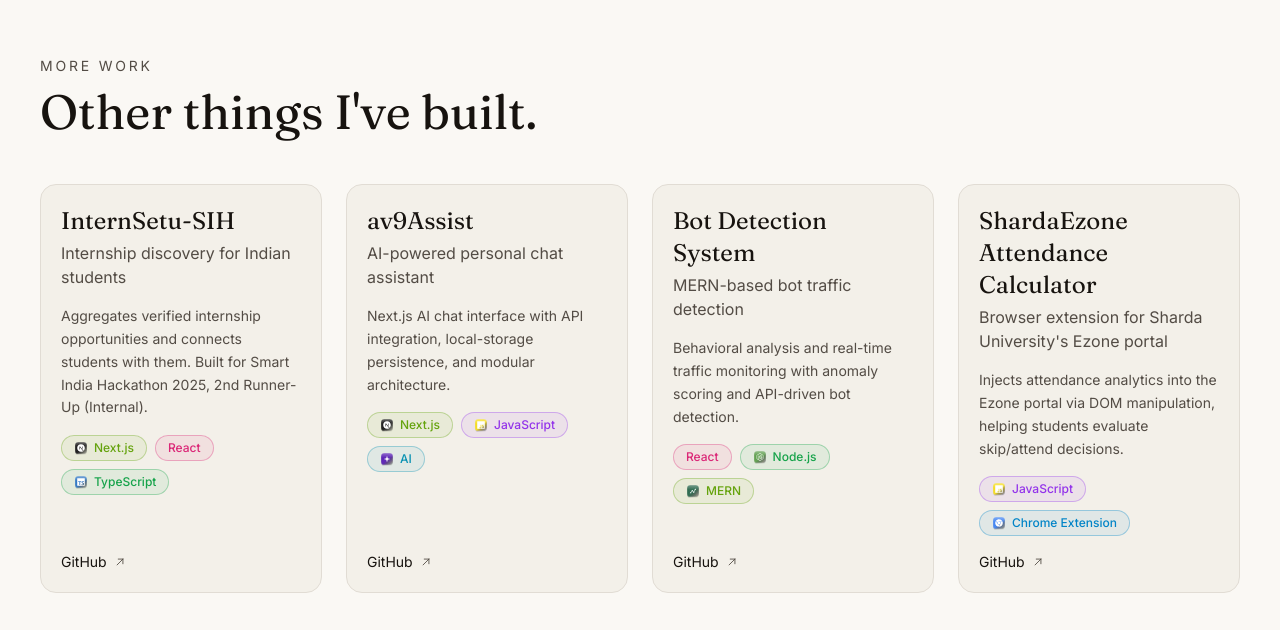
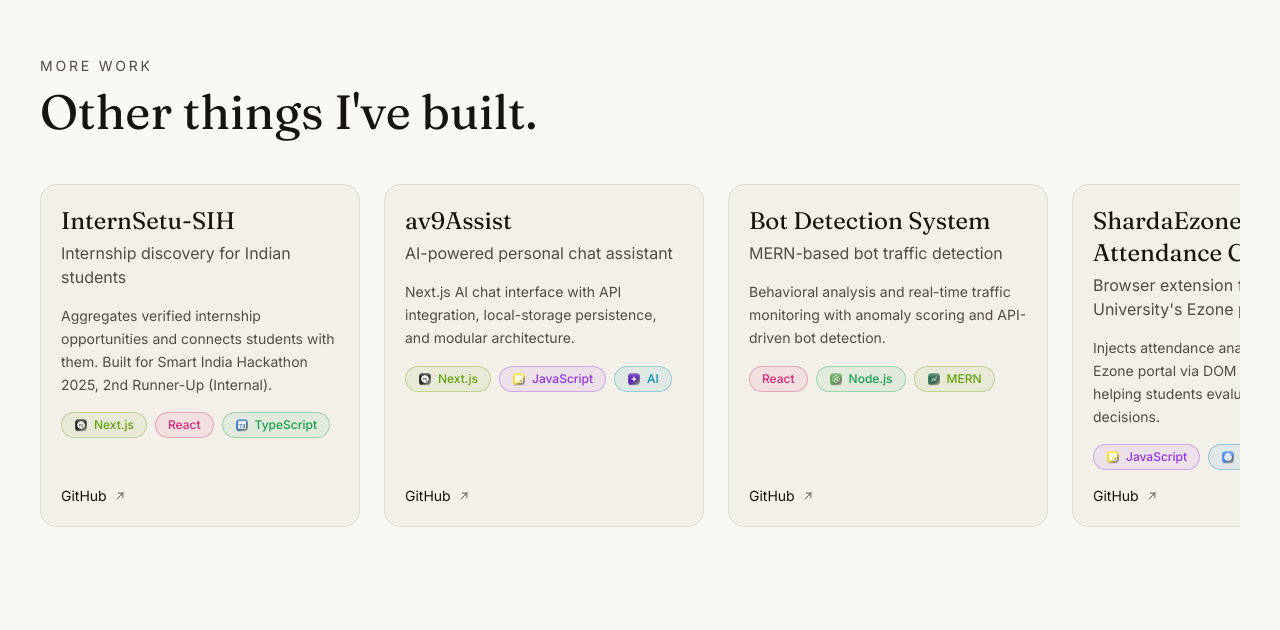
Before and after one commit to abhiii9vvv/Abhinav_Tiwary_Portfolio, a Next.js app: page /work in a window 1280 px wide. Shown: the part 1850-2480 px from the top of the page. Built offline with nearby package versions, Linux system fonts and the light colour scheme.

Commit message:
feat: convert StrongProjects to horizontal scroll on desktop

```diff
--- a/components/sections/StrongProjects.tsx
+++ b/components/sections/StrongProjects.tsx
@@ -1,18 +1,71 @@
+"use client";
+
+import { useRef } from "react";
+import { useGSAP } from "@gsap/react";
 import { strongProjects } from "@/content/projects";
-import { Section } from "@/components/Section";
-import { Reveal } from "@/components/Reveal";
 import { ProjectCard } from "@/components/ProjectCard";
+import { ensureGsapRegistered, gsap, ScrollTrigger } from "@/lib/gsap";
+import { useScrollFx } from "@/hooks/useScrollFx";
 
 export function StrongProjects() {
+  const sectionRef = useRef<HTMLElement>(null);
+  const trackRef = useRef<HTMLDivElement>(null);
+  const { layoutFxEnabled } = useScrollFx();
+
+  useGSAP(
+    () => {
+      if (!layoutFxEnabled || !sectionRef.current || !trackRef.current) return;
+      ensureGsapRegistered();
+
+      const track = trackRef.current;
+      const scrollDistance = track.scrollWidth - track.clientWidth;
+      if (scrollDistance <= 0) return;
+
+      const trigger = ScrollTrigger.create({
+        trigger: sectionRef.current,
+        start: "top top+=80",
+        end: () => `+=${scrollDistance}`,
+        pin: true,
+        scrub: 1,
+        onUpdate: (self) => {
+          gsap.set(track, { x: -scrollDistance * self.progress });
+        },
+      });
+
+      return () => trigger.kill();
+    },
+    { scope: sectionRef, dependencies: [layoutFxEnabled] }
+  );
+
   return (
-    <Section id="strong-projects" eyebrow="More Work" title="Other things I&apos;ve built.">
-      <div className="grid items-stretch gap-6 sm:grid-cols-2 lg:grid-cols-4">
-        {strongProjects.map((project, i) => (
-          <Reveal key={project.slug} delay={i * 0.05}>
-            <ProjectCard project={project} compact />
-          </Reveal>
-        ))}
+    <section id="strong-projects" ref={sectionRef} className="relative scroll-mt-20 overflow-hidden">
+      <div className="relative mx-auto max-w-7xl px-6 py-24 sm:px-10">
+        <div className="mb-12">
+          <p className="mb-3 text-sm uppercase tracking-[0.2em] text-ink-muted">More Work</p>
+          <h2 className="font-display text-4xl leading-tight text-ink sm:text-5xl">
+            Other things I&apos;ve built.
+          </h2>
+        </div>
+        <div className="overflow-hidden">
+          <div
+            ref={trackRef}
+            className={
+              layoutFxEnabled
+                ? "flex w-max gap-6"
+                : "grid grid-cols-1 gap-6 sm:grid-cols-2"
+            }
+          >
+            {strongProjects.map((project) => (
+              <div
+                key={project.slug}
+                className={layoutFxEnabled ? "w-[280px] shrink-0 sm:w-[320px]" : ""}
+              >
+                <ProjectCard project={project} compact />
+              </div>
+            ))}
+          </div>
+        </div>
       </div>
-    </Section>
+    </section>
   );
 }
```
